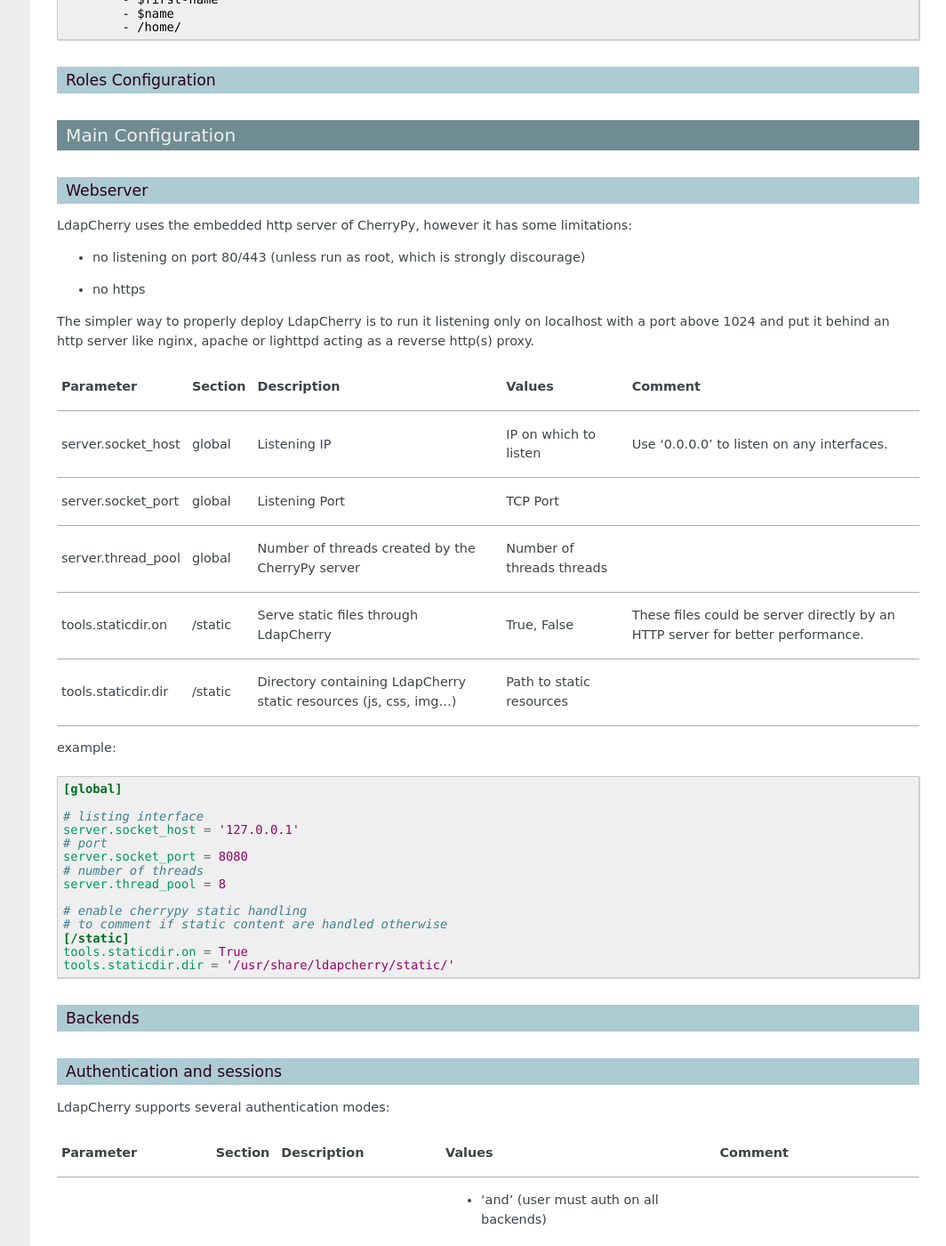
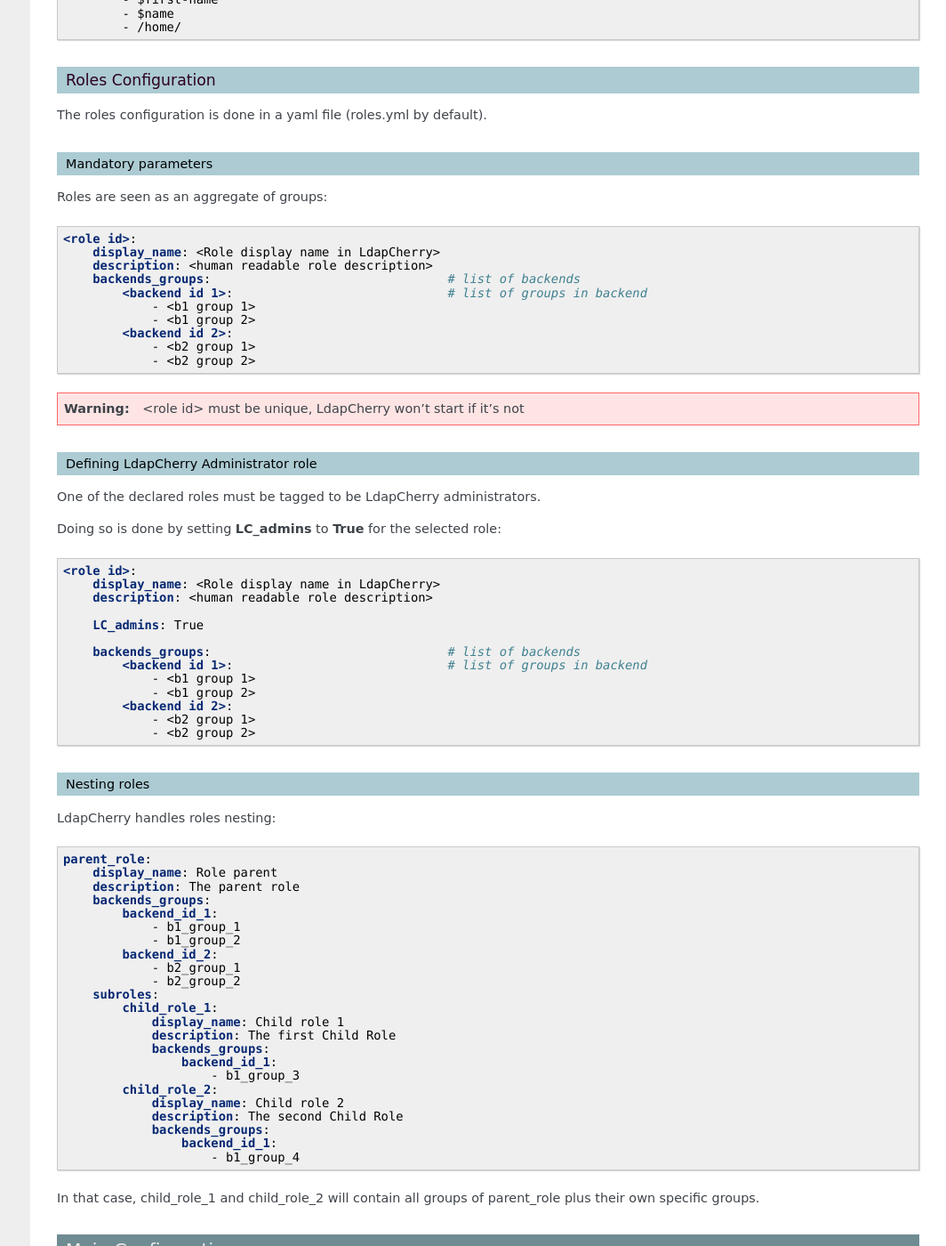
Before and after one commit to kakwa/ldapcherry, a Sphinx documentation site: the page built from docs/deploy.rst, in a window 1280 px wide and 1400 px high, scrolled down 3256 px. Shown: the whole window at 89% size, without its empty margins (216-1280 px from the left). Built offline with Sphinx 7.4.7, drawn with Linux system fonts in a browser that asks for light colours; some of the changed text lies outside the part shown.

Commit message:
adding documentation on roles configuration and bakends configuration

```diff
--- a/docs/deploy.rst
+++ b/docs/deploy.rst
@@ -205,6 +205,84 @@
 Roles Configuration
 ~~~~~~~~~~~~~~~~~~~
 
+The roles configuration is done in a yaml file (roles.yml by default).
+
+Mandatory parameters
+^^^^^^^^^^^^^^^^^^^^
+
+Roles are seen as an aggregate of groups:
+
+.. sourcecode:: yaml
+
+    <role id>:
+        display_name: <Role display name in LdapCherry>
+        description: <human readable role description>
+        backends_groups:                                # list of backends
+            <backend id 1>:                             # list of groups in backend
+                - <b1 group 1>
+                - <b1 group 2>
+            <backend id 2>:
+                - <b2 group 1>
+                - <b2 group 2>
+
+.. warning:: <role id> must be unique, LdapCherry won't start if it's not
+
+Defining LdapCherry Administrator role
+^^^^^^^^^^^^^^^^^^^^^^^^^^^^^^^^^^^^^^
+
+One of the declared roles must be tagged to be LdapCherry administrators.
+
+Doing so is done by setting **LC_admins** to **True** for the selected role:
+
+.. sourcecode:: yaml
+
+    <role id>:
+        display_name: <Role display name in LdapCherry>
+        description: <human readable role description>
+
+        LC_admins: True
+
+        backends_groups:                                # list of backends
+            <backend id 1>:                             # list of groups in backend
+                - <b1 group 1>
+                - <b1 group 2>
+            <backend id 2>:
+                - <b2 group 1>
+                - <b2 group 2>
+
+Nesting roles
+^^^^^^^^^^^^^
+
+LdapCherry handles roles nesting:
+
+.. sourcecode:: yaml
+
+    parent_role:
+        display_name: Role parent
+        description: The parent role
+        backends_groups:
+            backend_id_1:
+                - b1_group_1
+                - b1_group_2
+            backend_id_2:
+                - b2_group_1
+                - b2_group_2
+        subroles:
+            child_role_1:
+                display_name: Child role 1
+                description: The first Child Role
+                backends_groups:
+                    backend_id_1:
+                        - b1_group_3
+            child_role_2:
+                display_name: Child role 2
+                description: The second Child Role
+                backends_groups:
+                    backend_id_1:
+                        - b1_group_4
+
+In that case, child_role_1 and child_role_2 will contain all groups of parent_role plus their own specific groups.
+
 Main Configuration
 ------------------
 
@@ -258,6 +336,21 @@
 
 Backends
 ~~~~~~~~
+
+Backends are configure in the **backends** section, the format is the following:
+
+
+.. sourcecode:: ini
+
+    [backends]
+
+    # backend python module path
+    <backend id>.module = 'python.module.path'
+
+    # parameters of the module instance for backend <backend id>.
+    <backend id>.<param> = <value>
+
+It's possible to instanciate the same module several times.
 
 Authentication and sessions
 ~~~~~~~~~~~~~~~~~~~~~~~~~~~
```
